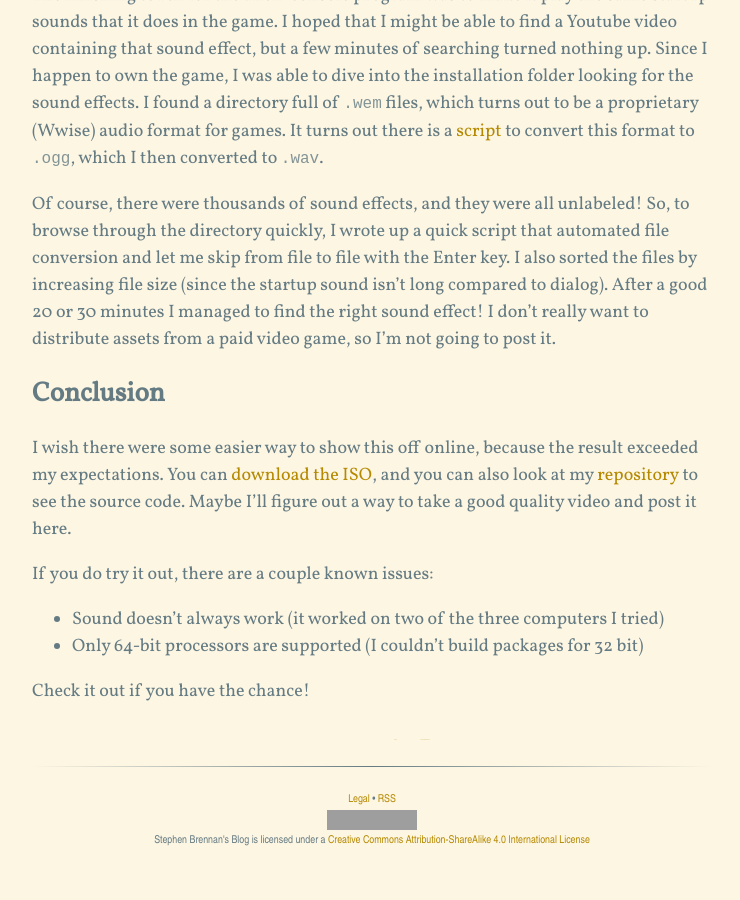
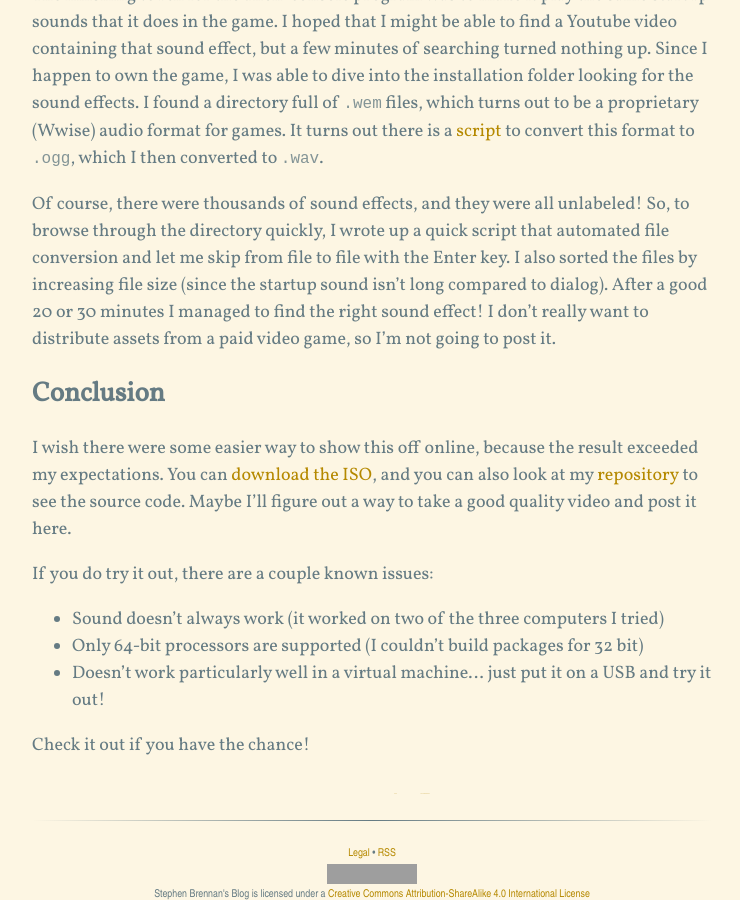
Before and after one commit to brenns10/brennan.io, a Jekyll site: the page built from _posts/2017-06-14-alien-computer-card.md, in a window 1280 px wide and 900 px high, scrolled down 6836 px. Shown: the whole window, without its empty margins (268-1008 px from the left). Built offline with Jekyll 4.4.1, drawn with Linux system fonts in a browser that asks for light colours; nearby versions of some CDN libraries; comment, search, counter and statistics services are not loaded; before the commit the page ends 7682 px from its top, so only the background shows below that; grey boxes are pictures that could not be loaded.

Commit message:
add note about crap performance in vm

```diff
--- a/_posts/2017-06-14-alien-computer-card.md
+++ b/_posts/2017-06-14-alien-computer-card.md
@@ -215,6 +215,8 @@ I'll figure out a way to take a good quality video and post it here.
 If you do try it out, there are a couple known issues:
 - Sound doesn't always work (it worked on two of the three computers I tried)
 - Only 64-bit processors are supported (I couldn't build packages for 32 bit)
+- Doesn't work particularly well in a virtual machine... just put it on a USB
+  and try it out!
 
 Check it out if you have the chance!
 
```
